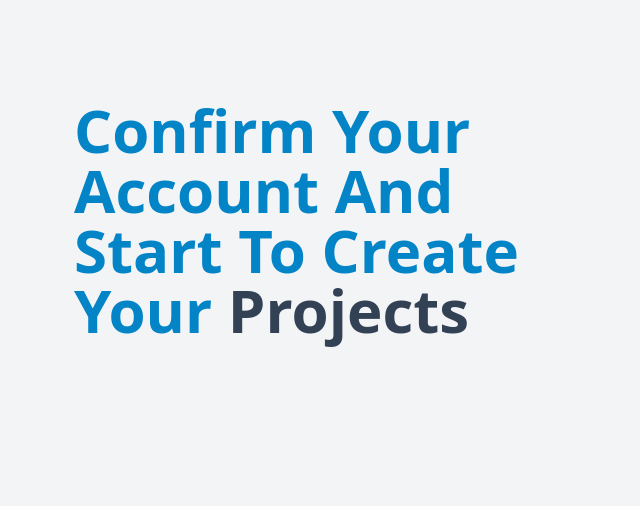
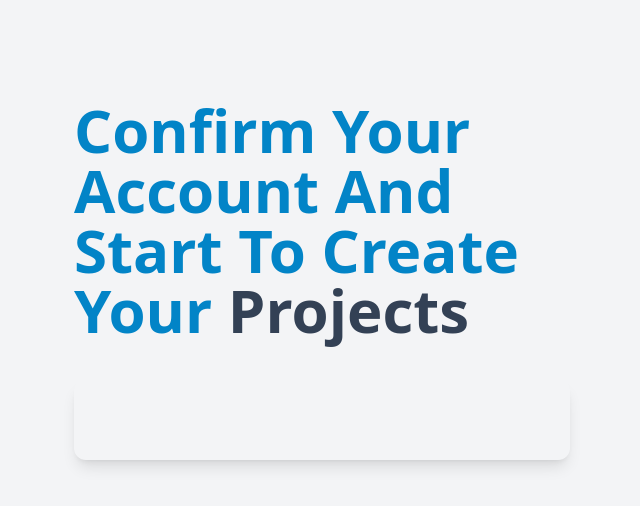
Before and after one commit to jcromerohdz/upTask-frontend, a React (Vite) app: page /confirm/1 in a window 1280 px wide. Shown: the top 506 px of the page, without its empty margins (318-958 px from the left). Built offline with nearby package versions, Linux system fonts and the light colour scheme; no server answers.

Commit message:
Confirmed Account via token

```diff
--- a/src/pages/ConfirmAccount.jsx
+++ b/src/pages/ConfirmAccount.jsx
@@ -7,6 +7,7 @@ import Alert from '../components/Alert'
 const ConfirmAccount = () => {
 
   const [alertMsg, setAlertMsg] = useState({})
+  const [accountConfirmed, setAccountConfirmed] = useState(false)
 
   const params = useParams()
   const { id } = params
@@ -21,6 +22,8 @@ const ConfirmAccount = () => {
           msg: data.msg,
           error: false
         })
+
+        setAccountConfirmed(true)
 
       } catch (error) {
         setAlertMsg({
@@ -44,8 +47,15 @@ const ConfirmAccount = () => {
           projects
         </span>
       </h1>
-      <div>
+      <div className='mt-20 md:mt-10 shadow-lg px-5 py-10 rounded-xl'>
         {msg && <Alert alertMsg={alertMsg} />}
+
+        {accountConfirmed && (
+          <Link
+            className='block text-center my-5 text-slate-500 uppercase text-sm hover:text-slate-800'
+            to='/'
+          >Login</Link>
+        )}
       </div>
     </>
   )
```
